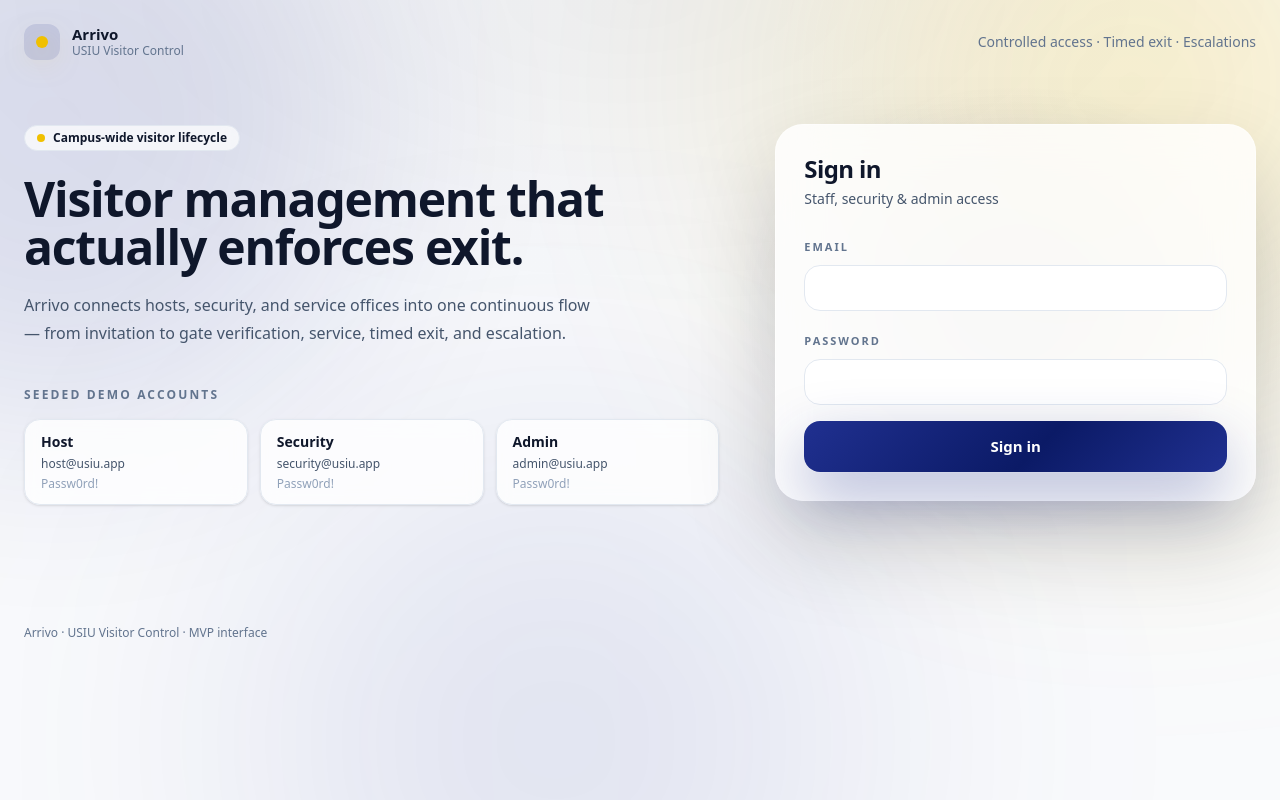
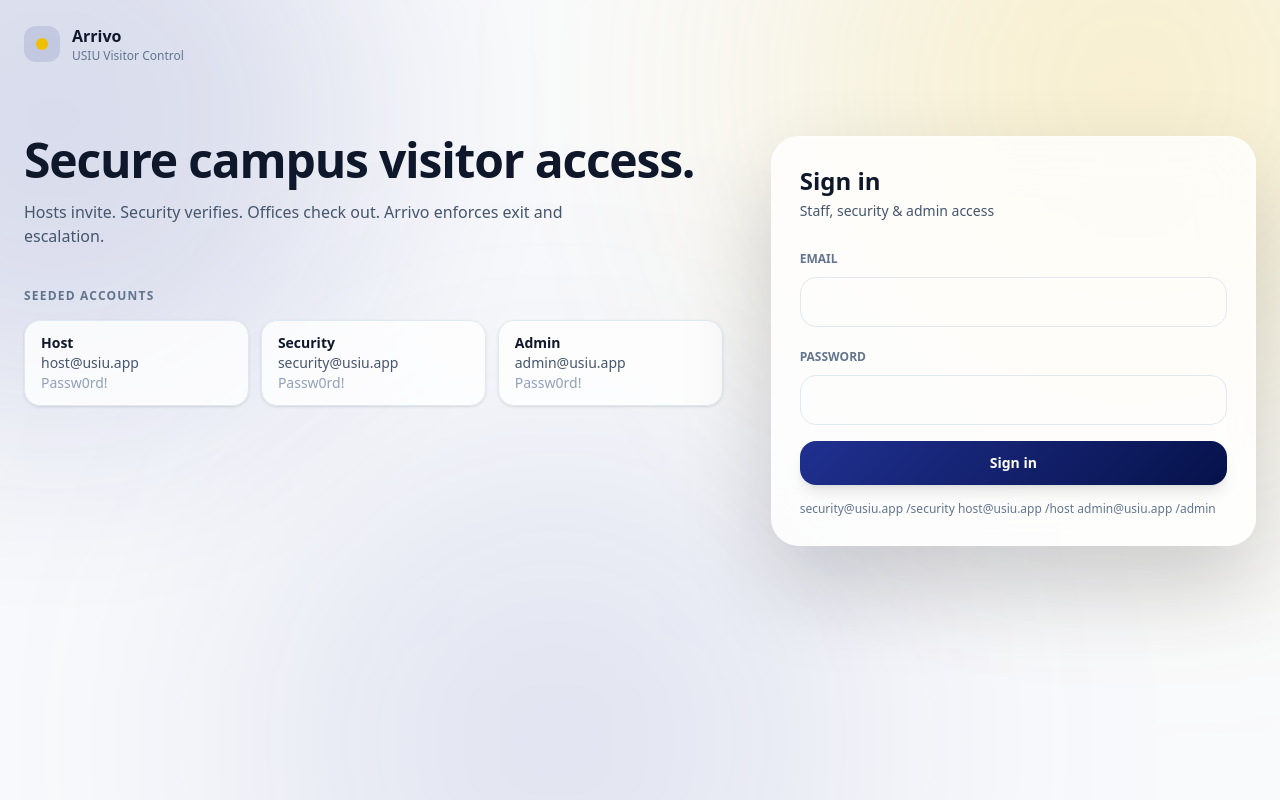
Before and after one commit to markchweya/karibu, a Next.js app: page /login in a window 1280 px wide. Built offline with nearby package versions, Linux system fonts and the light colour scheme.

Commit message:
Updates
UI Updates

```diff
--- a/src/app/login/page.tsx
+++ b/src/app/login/page.tsx
@@ -1,62 +1,52 @@
 "use client";
 
 import Link from "next/link";
-import { useEffect } from "react";
-import { useFormState, useFormStatus } from "react-dom";
 import { useRouter } from "next/navigation";
-import { loginAction } from "./actions";
+import { useState } from "react";
 
-/* ======================================================
-   BRAND
-====================================================== */
-const BRAND_BLUE = "#203090";   // USIU deep blue
-const BRAND_GOLD = "#F0C000";   // USIU gold
-
-type State = { ok?: boolean; error?: string };
-
-/* ======================================================
-   SUBMIT BUTTON
-====================================================== */
-function SubmitButton() {
-  const { pending } = useFormStatus();
-  return (
-    <button
-      type="submit"
-      disabled={pending}
-      aria-busy={pending}
-      className="
-        relative w-full overflow-hidden rounded-2xl
-        bg-[linear-gradient(135deg,#203090_0%,#0b1a66_55%,#203090_100%)]
-        px-5 py-3.5 text-[15px] font-semibold text-white
-        shadow-[0_24px_60px_rgba(32,48,144,0.35)]
-        ring-1 ring-white/10
-        transition hover:shadow-[0_30px_80px_rgba(32,48,144,0.45)]
-        disabled:opacity-70
-      "
-    >
-      <span className="absolute inset-0 opacity-0 transition group-hover:opacity-100">
-        <span className="absolute -left-24 top-[-50%] h-[220%] w-48 rotate-12 bg-white/20 blur-2xl" />
-      </span>
-      <span className="relative inline-flex items-center justify-center gap-2">
-        {pending && (
-          <span className="h-4 w-4 animate-spin rounded-full border-2 border-white/40 border-t-white" />
-        )}
-        {pending ? "Signing in…" : "Sign in"}
-      </span>
-    </button>
-  );
+function routeForEmail(email: string) {
+  const e = email.toLowerCase().trim();
+  if (e === "security@usiu.app") return "/security";
+  if (e === "host@usiu.app") return "/host";
+  if (e === "admin@usiu.app") return "/admin";
+  return "/admin";
 }
 
-/* ======================================================
-   PAGE
-====================================================== */
 export default function LoginPage() {
   const router = useRouter();
-  const [state, formAction] = useFormState<State>(loginAction as any, { ok: false });
+  const [loading, setLoading] = useState(false);
+  const [error, setError] = useState<string | null>(null);
 
-  useEffect(() => {
-    if (state?.ok) router.push("/admin");
-  }, [state?.ok, router]);
+  async function onSubmit(e: React.FormEvent<HTMLFormElement>) {
+    e.preventDefault();
+    setError(null);
+    setLoading(true);
+
+    const form = e.currentTarget;
+    const email = (form.email as HTMLInputElement).value;
+    const password = (form.password as HTMLInputElement).value;
+
+    try {
+      const res = await fetch("/api/auth/login", {
+        method: "POST",
+        headers: { "Content-Type": "application/json" },
+        body: JSON.stringify({ email, password }),
+      });
+
+      const data = await res.json();
+
+      if (!res.ok) {
+        setError(data?.error || "Login failed");
+        setLoading(false);
+        return;
+      }
+
+      router.push(routeForEmail(email));
+    } catch {
+      setError("Network error");
+      setLoading(false);
+    }
+  }
 
   const seeded = [
     { role: "Host", email: "host@usiu.app", pass: "Passw0rd!" },
@@ -66,164 +56,117 @@ export default function LoginPage() {
 
   return (
     <div className="relative min-h-screen bg-[#f9fafc] text-slate-900">
-      {/* ==================================================
-          CINEMATIC BACKDROP (full-page, not boxed)
-      ================================================== */}
+      {/* background */}
       <div className="pointer-events-none fixed inset-0">
         <div className="absolute -top-48 left-[-20%] h-[620px] w-[620px] rounded-full bg-[rgba(32,48,144,0.14)] blur-[120px]" />
         <div className="absolute -top-64 right-[-15%] h-[680px] w-[680px] rounded-full bg-[rgba(240,192,0,0.18)] blur-[140px]" />
         <div className="absolute bottom-[-30%] left-[20%] h-[600px] w-[600px] rounded-full bg-[rgba(32,48,144,0.12)] blur-[140px]" />
-        <div className="absolute inset-0 bg-[radial-gradient(1200px_520px_at_50%_0%,rgba(2,6,23,0.05),transparent_60%)]" />
       </div>
 
-      {/* ==================================================
-          HEADER
-      ================================================== */}
       <header className="relative z-10">
         <div className="mx-auto flex max-w-7xl items-center justify-between px-6 py-6">
           <Link href="/" className="flex items-center gap-3">
             <span className="grid h-9 w-9 place-items-center rounded-xl bg-[rgba(32,48,144,0.12)]">
-              <span className="h-3 w-3 rounded-full bg-[#F0C000] shadow-[0_8px_30px_rgba(240,192,0,0.5)]" />
+              <span className="h-3 w-3 rounded-full bg-[#F0C000]" />
             </span>
-            <div className="leading-tight">
-              <div className="text-[15px] font-semibold">Arrivo</div>
+            <div>
+              <div className="font-semibold">Arrivo</div>
               <div className="text-xs text-slate-500">USIU Visitor Control</div>
             </div>
           </Link>
-
-          <div className="hidden md:block text-sm text-slate-500">
-            Controlled access · Timed exit · Escalations
-          </div>
         </div>
       </header>
 
-      {/* ==================================================
-          MAIN
-      ================================================== */}
       <main className="relative z-10">
-        <div className="mx-auto grid max-w-7xl grid-cols-1 gap-14 px-6 pt-10 md:grid-cols-12 md:items-start">
-          {/* LEFT — MESSAGE */}
+        <div className="mx-auto grid max-w-7xl grid-cols-1 gap-12 px-6 pt-12 md:grid-cols-12">
+          {/* left */}
           <section className="md:col-span-7">
-            <span className="inline-flex items-center gap-2 rounded-full border border-slate-200 bg-white/70 px-3 py-1 text-xs font-semibold backdrop-blur">
-              <span className="h-2 w-2 rounded-full bg-[#F0C000]" />
-              Campus-wide visitor lifecycle
-            </span>
-
-            <h1 className="mt-6 text-balance text-4xl font-semibold tracking-tight md:text-5xl">
-              Visitor management that actually enforces exit.
+            <h1 className="text-4xl font-semibold tracking-tight md:text-5xl">
+              Secure campus visitor access.
             </h1>
 
-            <p className="mt-5 max-w-xl text-base leading-7 text-slate-600">
-              Arrivo connects hosts, security, and service offices into one
-              continuous flow — from invitation to gate verification, service,
-              timed exit, and escalation.
+            <p className="mt-4 max-w-xl text-slate-600">
+              Hosts invite. Security verifies. Offices check out.
+              Arrivo enforces exit and escalation.
             </p>
 
-            {/* SEEDED ACCOUNTS */}
             <div className="mt-10">
-              <div className="text-xs font-semibold uppercase tracking-[0.18em] text-slate-500">
-                Seeded demo accounts
+              <div className="text-xs font-semibold uppercase tracking-widest text-slate-500">
+                Seeded accounts
               </div>
 
               <div className="mt-4 grid grid-cols-1 gap-3 sm:grid-cols-3">
-                {seeded.map((s) => (
+                {seeded.map(s => (
                   <button
                     key={s.email}
-                    type="button"
                     onClick={() =>
-                      navigator.clipboard?.writeText(`${s.email} / ${s.pass}`)
+                      navigator.clipboard.writeText(`${s.email} / ${s.pass}`)
                     }
-                    className="
-                      flex flex-col items-start gap-1 rounded-2xl
-                      border border-slate-200 bg-white/80
-                      px-4 py-3 text-left
-                      shadow-sm backdrop-blur
-                      transition hover:bg-white
-                    "
+                    className="rounded-2xl border border-slate-200 bg-white/80 px-4 py-3 text-left text-sm shadow-sm hover:bg-white"
                   >
-                    <div className="text-sm font-semibold">{s.role}</div>
-                    <div className="text-xs text-slate-600">{s.email}</div>
-                    <div className="text-xs text-slate-400">{s.pass}</div>
+                    <div className="font-semibold">{s.role}</div>
+                    <div className="text-slate-600">{s.email}</div>
+                    <div className="text-slate-400">{s.pass}</div>
                   </button>
                 ))}
               </div>
             </div>
           </section>
 
-          {/* RIGHT — SIGN IN */}
+          {/* right */}
           <section className="md:col-span-5">
-            <div className="relative">
-              <div className="pointer-events-none absolute -inset-10 rounded-[40px] bg-[radial-gradient(closest-side,rgba(32,48,144,0.12),transparent)]" />
-
-              <div className="relative rounded-[28px] border border-white/40 bg-white/80 p-7 shadow-[0_40px_90px_rgba(2,6,23,0.18)] backdrop-blur-xl">
-                <h2 className="text-2xl font-semibold tracking-tight">
-                  Sign in
-                </h2>
+            <div className="rounded-[28px] border border-white/40 bg-white/80 p-7 shadow-[0_40px_90px_rgba(2,6,23,0.18)] backdrop-blur-xl">
+              <h2 className="text-2xl font-semibold">Sign in</h2>
               <p className="mt-1 text-sm text-slate-600">
                 Staff, security & admin access
               </p>
 
-                <form action={formAction} className="mt-6 space-y-4">
+              <form onSubmit={onSubmit} className="mt-6 space-y-4">
                 <div>
-                    <label className="text-[11px] font-semibold uppercase tracking-[0.18em] text-slate-500">
+                  <label className="text-xs font-semibold uppercase text-slate-500">
                     Email
                   </label>
                   <input
                     name="email"
                     type="email"
                     required
-                      className="
-                        mt-2 w-full rounded-2xl
-                        border border-slate-200 bg-white
-                        px-4 py-3 text-sm
-                        outline-none transition
-                        focus:border-[rgba(32,48,144,0.45)]
-                        focus:ring-4 focus:ring-[rgba(32,48,144,0.12)]
-                      "
+                    className="mt-2 w-full rounded-2xl border border-slate-200 px-4 py-3"
                   />
                 </div>
 
                 <div>
-                    <label className="text-[11px] font-semibold uppercase tracking-[0.18em] text-slate-500">
+                  <label className="text-xs font-semibold uppercase text-slate-500">
                     Password
                   </label>
                   <input
                     name="password"
                     type="password"
                     required
-                      className="
-                        mt-2 w-full rounded-2xl
-                        border border-slate-200 bg-white
-                        px-4 py-3 text-sm
-                        outline-none transition
-                        focus:border-[rgba(32,48,144,0.45)]
-                        focus:ring-4 focus:ring-[rgba(32,48,144,0.12)]
-                      "
+                    className="mt-2 w-full rounded-2xl border border-slate-200 px-4 py-3"
                   />
                 </div>
 
-                  {state?.error && (
+                {error && (
                   <div className="rounded-2xl border border-red-200 bg-red-50 px-4 py-3 text-sm text-red-700">
-                      {state.error}
+                    {error}
                   </div>
                 )}
 
-                  <SubmitButton />
+                <button
+                  disabled={loading}
+                  className="w-full rounded-2xl bg-[linear-gradient(135deg,#203090,#06124A)] px-5 py-3 text-sm font-semibold text-white shadow-lg disabled:opacity-70"
+                >
+                  {loading ? "Signing in" : "Sign in"}
+                </button>
+
+                <div className="text-xs text-slate-500">
+                  security@usiu.app  /security  host@usiu.app  /host  admin@usiu.app  /admin
+                </div>
               </form>
-              </div>
             </div>
           </section>
         </div>
       </main>
-
-      {/* ==================================================
-          FOOTER
-      ================================================== */}
-      <footer className="relative z-10 mt-20">
-        <div className="mx-auto max-w-7xl px-6 py-10 text-xs text-slate-500">
-          Arrivo · USIU Visitor Control · MVP interface
-        </div>
-      </footer>
     </div>
   );
 }
--- a/src/lib/auth.ts
+++ b/src/lib/auth.ts
@@ -1,29 +1,61 @@
-import jwt from "jsonwebtoken";
+import "server-only";
+import { cookies } from "next/headers";
 
-const COOKIE = "arrivo_session";
+/* ======================================================
+   Arrivo Auth (MVP)
+====================================================== */
 
-function secret() {
-  const s = process.env.SESSION_SECRET;
-  if (!s) throw new Error("SESSION_SECRET missing in .env");
-  return s;
-}
-
-export type SessionPayload = {
-  sub: string;
-  role: string;
+export type Session = {
   email: string;
+  role: "admin" | "security" | "host";
+  iat?: number;
+  exp?: number;
 };
 
-export function signSessionToken(payload: SessionPayload) {
-  return jwt.sign(payload, secret(), { expiresIn: "8h" });
-}
+const COOKIE_NAME = "arrivo_session";
 
-export function verifySessionToken(token: string): SessionPayload | null {
+/* ------------------------------------------------------
+   Token verification (MVP-safe)
+------------------------------------------------------ */
+export async function verifySessionToken(token: string): Promise<Session | null> {
   try {
-    return jwt.verify(token, secret()) as SessionPayload;
+    const t = token.trim();
+    let json = t;
+
+    const looksBase64 = /^[A-Za-z0-9\-_]+=*$/.test(t) && t.length > 20;
+    if (looksBase64) {
+      const normalized = t.replace(/-/g, "+").replace(/_/g, "/");
+      json = Buffer.from(normalized, "base64").toString("utf8");
+    }
+
+    const parsed = JSON.parse(json) as Session;
+
+    if (!parsed?.email || !parsed?.role) return null;
+    if (!["admin", "security", "host"].includes(parsed.role)) return null;
+
+    return parsed;
   } catch {
     return null;
   }
 }
 
-export { COOKIE };
+/* ------------------------------------------------------
+   REQUIRED by src/app/page.tsx
+------------------------------------------------------ */
+export async function getSession(): Promise<Session | null> {
+  const jar = await cookies();          //  FIX: cookies() is async
+  const token = jar.get(COOKIE_NAME)?.value;
+  if (!token) return null;
+  return verifySessionToken(token);
+}
+
+/* ------------------------------------------------------
+   Helpers
+------------------------------------------------------ */
+export async function requireSession(): Promise<Session> {
+  const session = await getSession();
+  if (!session) throw new Error("Unauthorized");
+  return session;
+}
+
+export const SESSION_COOKIE_NAME = COOKIE_NAME;
--- a/src/lib/escalation.ts
+++ b/src/lib/escalation.ts
@@ -40,7 +40,7 @@ export async function runEscalationSweep() {
       });
       if (already) continue;
 
-      await prisma.([
+      await prisma.$transaction([
         prisma.event.create({
           data: {
             visitId: v.id,
```
Also changed, not shown: src/app/security/page.tsx (+199 -58 lines), .arrivo-data/visitors.json (added). Lines whose indentation alone changed are shown as unchanged.
